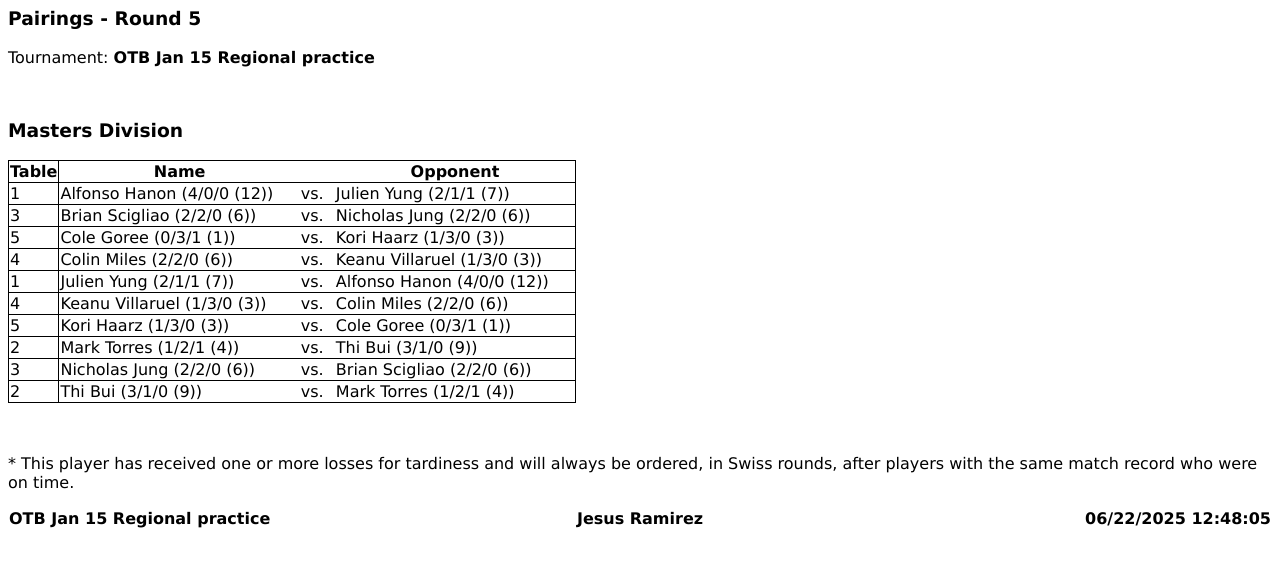
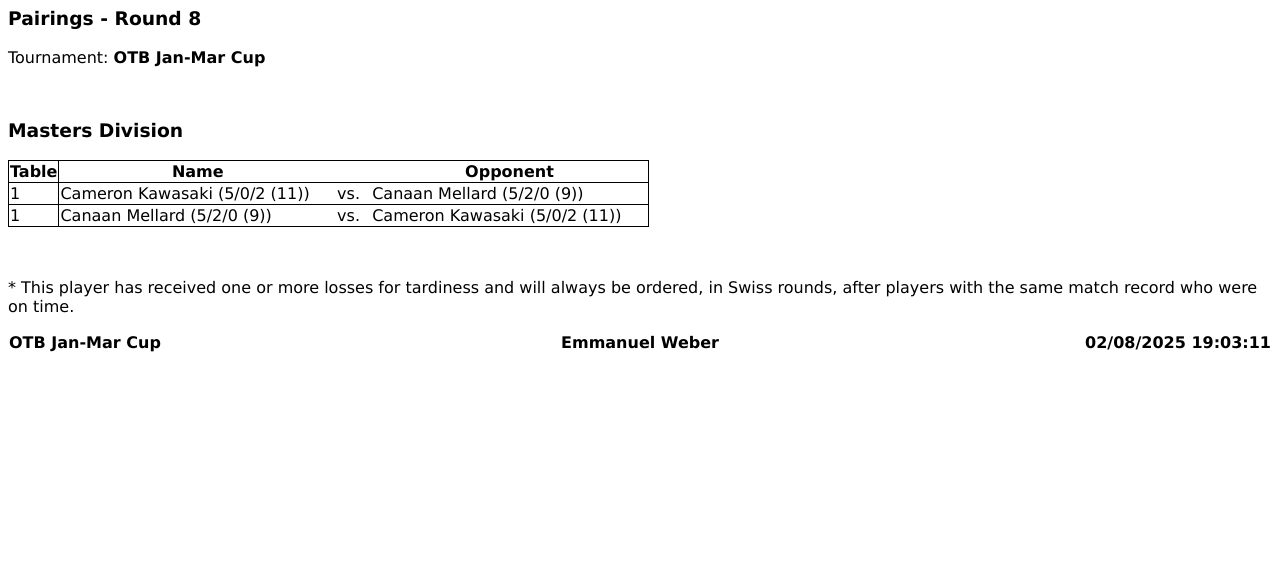
Before and after one commit to Jeezy1296/jramirez1.github.io, a plain HTML site: page index.html in a window 1280 px wide. Drawn offline with Linux system fonts and the light colour scheme.

Commit message:
Update index.html

```diff
--- a/index.html
+++ b/index.html
@@ -1,7 +1,7 @@
 <html>
 <head>
     <meta http-equiv="Content-Type" content="text/html; charset=utf-8">
-    <title>Pairings - OTB Jan 15 Regional practice - 06/22/2025 12:48:05</title>
+    <title>Pairings - OTB Jan-Mar Cup - 02/08/2025 19:03:11</title>
     <!--@formatter:off-->
     <style>
         body.report {
@@ -72,8 +72,8 @@ th.footer {
 <!-- [[BEGIN_REPORT]] -->
 
 <p>
-<h3>Pairings - Round 5</h3>
-Tournament: <b>OTB Jan 15 Regional practice</b>
+<h3>Pairings - Round 8</h3>
+Tournament: <b>OTB Jan-Mar Cup</b>
 </p>
 <BR>
 <H3>Masters Division</H3>
@@ -87,72 +87,16 @@ Tournament: <b>OTB Jan 15 Regional practice</b>
 
     <tr>
         <td align="left" class="full">1</td>
-        <td align="left" class="left">Alfonso Hanon&nbsp;(4/0/0 (12))&nbsp;&nbsp;&nbsp;&nbsp;&nbsp;</td>
+        <td align="left" class="left">Cameron Kawasaki&nbsp;(5/0/2 (11))&nbsp;&nbsp;&nbsp;&nbsp;&nbsp;</td>
         <td align="center" class="center">vs.&nbsp;&nbsp;</td>
-        <td align="left" class="right">Julien Yung&nbsp;(2/1/1 (7))&nbsp;&nbsp;&nbsp;&nbsp;&nbsp;</td>
-    </tr>
-
-    <tr>
-        <td align="left" class="full">3</td>
-        <td align="left" class="left">Brian Scigliao&nbsp;(2/2/0 (6))&nbsp;&nbsp;&nbsp;&nbsp;&nbsp;</td>
-        <td align="center" class="center">vs.&nbsp;&nbsp;</td>
-        <td align="left" class="right">Nicholas Jung&nbsp;(2/2/0 (6))&nbsp;&nbsp;&nbsp;&nbsp;&nbsp;</td>
-    </tr>
-
-    <tr>
-        <td align="left" class="full">5</td>
-        <td align="left" class="left">Cole Goree&nbsp;(0/3/1 (1))&nbsp;&nbsp;&nbsp;&nbsp;&nbsp;</td>
-        <td align="center" class="center">vs.&nbsp;&nbsp;</td>
-        <td align="left" class="right">Kori Haarz&nbsp;(1/3/0 (3))&nbsp;&nbsp;&nbsp;&nbsp;&nbsp;</td>
-    </tr>
-
-    <tr>
-        <td align="left" class="full">4</td>
-        <td align="left" class="left">Colin Miles&nbsp;(2/2/0 (6))&nbsp;&nbsp;&nbsp;&nbsp;&nbsp;</td>
-        <td align="center" class="center">vs.&nbsp;&nbsp;</td>
-        <td align="left" class="right">Keanu Villaruel&nbsp;(1/3/0 (3))&nbsp;&nbsp;&nbsp;&nbsp;&nbsp;</td>
+        <td align="left" class="right">Canaan Mellard&nbsp;(5/2/0 (9))&nbsp;&nbsp;&nbsp;&nbsp;&nbsp;</td>
     </tr>
 
     <tr>
         <td align="left" class="full">1</td>
-        <td align="left" class="left">Julien Yung&nbsp;(2/1/1 (7))&nbsp;&nbsp;&nbsp;&nbsp;&nbsp;</td>
+        <td align="left" class="left">Canaan Mellard&nbsp;(5/2/0 (9))&nbsp;&nbsp;&nbsp;&nbsp;&nbsp;</td>
         <td align="center" class="center">vs.&nbsp;&nbsp;</td>
-        <td align="left" class="right">Alfonso Hanon&nbsp;(4/0/0 (12))&nbsp;&nbsp;&nbsp;&nbsp;&nbsp;</td>
-    </tr>
-
-    <tr>
-        <td align="left" class="full">4</td>
-        <td align="left" class="left">Keanu Villaruel&nbsp;(1/3/0 (3))&nbsp;&nbsp;&nbsp;&nbsp;&nbsp;</td>
-        <td align="center" class="center">vs.&nbsp;&nbsp;</td>
-        <td align="left" class="right">Colin Miles&nbsp;(2/2/0 (6))&nbsp;&nbsp;&nbsp;&nbsp;&nbsp;</td>
-    </tr>
-
-    <tr>
-        <td align="left" class="full">5</td>
-        <td align="left" class="left">Kori Haarz&nbsp;(1/3/0 (3))&nbsp;&nbsp;&nbsp;&nbsp;&nbsp;</td>
-        <td align="center" class="center">vs.&nbsp;&nbsp;</td>
-        <td align="left" class="right">Cole Goree&nbsp;(0/3/1 (1))&nbsp;&nbsp;&nbsp;&nbsp;&nbsp;</td>
-    </tr>
-
-    <tr>
-        <td align="left" class="full">2</td>
-        <td align="left" class="left">Mark Torres&nbsp;(1/2/1 (4))&nbsp;&nbsp;&nbsp;&nbsp;&nbsp;</td>
-        <td align="center" class="center">vs.&nbsp;&nbsp;</td>
-        <td align="left" class="right">Thi Bui&nbsp;(3/1/0 (9))&nbsp;&nbsp;&nbsp;&nbsp;&nbsp;</td>
-    </tr>
-
-    <tr>
-        <td align="left" class="full">3</td>
-        <td align="left" class="left">Nicholas Jung&nbsp;(2/2/0 (6))&nbsp;&nbsp;&nbsp;&nbsp;&nbsp;</td>
-        <td align="center" class="center">vs.&nbsp;&nbsp;</td>
-        <td align="left" class="right">Brian Scigliao&nbsp;(2/2/0 (6))&nbsp;&nbsp;&nbsp;&nbsp;&nbsp;</td>
-    </tr>
-
-    <tr>
-        <td align="left" class="full">2</td>
-        <td align="left" class="left">Thi Bui&nbsp;(3/1/0 (9))&nbsp;&nbsp;&nbsp;&nbsp;&nbsp;</td>
-        <td align="center" class="center">vs.&nbsp;&nbsp;</td>
-        <td align="left" class="right">Mark Torres&nbsp;(1/2/1 (4))&nbsp;&nbsp;&nbsp;&nbsp;&nbsp;</td>
+        <td align="left" class="right">Cameron Kawasaki&nbsp;(5/0/2 (11))&nbsp;&nbsp;&nbsp;&nbsp;&nbsp;</td>
     </tr>
 
 </table>
@@ -160,9 +104,9 @@ Tournament: <b>OTB Jan 15 Regional practice</b>
 <P>* This player has received one or more losses for tardiness and will always be ordered, in Swiss rounds, after players with the same match record who were on time.</P>
 <table class="footer" width="100%">
     <tr>
-        <td class="footer" width="33%" align="left"><b>OTB Jan 15 Regional practice</b></td>
-        <td class="footer" width="33%" align="center"><b>Jesus Ramirez</b></td>
-        <td class="footer" width="33%" align="right"><b>06/22/2025 12:48:05</b></td>
+        <td class="footer" width="33%" align="left"><b>OTB Jan-Mar Cup</b></td>
+        <td class="footer" width="33%" align="center"><b>Emmanuel Weber</b></td>
+        <td class="footer" width="33%" align="right"><b>02/08/2025 19:03:11</b></td>
     </tr>
 </table>
 
```
